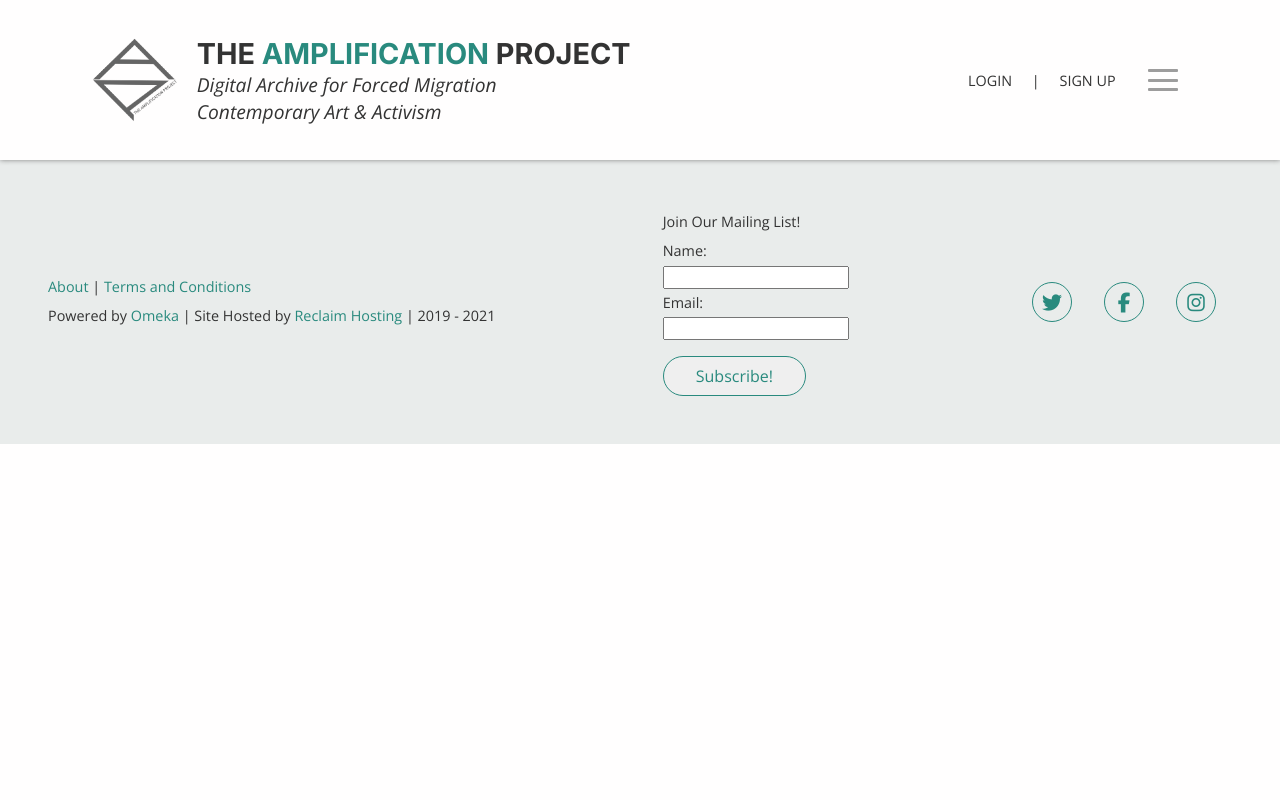
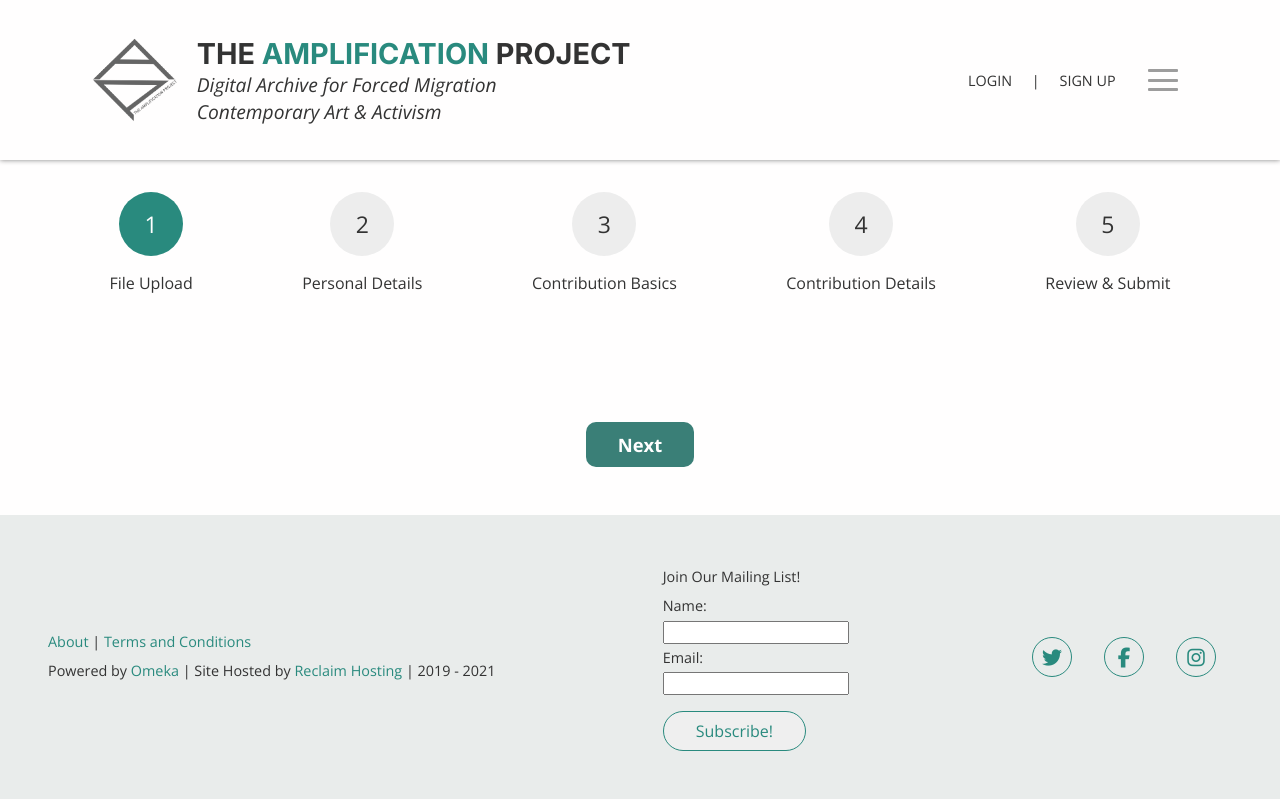
Before and after one commit to czhangy/TheAmplificationProject, a Vue app: page /submission in a window 1280 px wide. Built offline with nearby package versions, Linux system fonts and the light colour scheme.

Commit message:
Submission framework

```diff
--- /dev/null
+++ b/src/components/ProgressBar.vue
@@ -0,0 +1,100 @@
+<template>
+  <div class="bar">
+    <div class="page" v-for="(page, i) in pages" :key="i">
+      <div class="page-circle" @click="handleCircleClick(i)">
+        {{ i + 1 }}
+      </div>
+      <div class="page-label">
+        {{ page }}
+      </div>
+    </div>
+  </div>
+</template>
+
+<script>
+export default {
+  name: "ProgressBar",
+  props: {
+    pages: {
+      type: Array,
+      default: [],
+    },
+    active: {
+      type: Number,
+      default: 0,
+    },
+    onClick: {
+        type: Function,
+        required: true,
+    },
+  },
+  mounted() {
+    // Set styling for each bubble
+    let arr = document.getElementsByClassName("page-circle");
+    for (let i = 0; i < this.pages.length; i++) {
+      if (i > this.active) return;
+      else if (i === this.active) {
+        arr[i].style.background = "#298A7E";
+        arr[i].style.color = "white";
+      } else {
+        arr[i].style.background = "lighten(lightgrey, 10)";
+        arr[i].style.color = "#333";
+        arr[i].style.cursor = "pointer";
+        arr[i].style.border = "3px solid #298A7E";
+      }
+    }
+  },
+  methods: {
+    handleCircleClick(i) {
+      // Don't let the user advance to future pages before completing current ones
+      if (i > this.active) return;
+      this.onClick(i);
+    },
+  },
+};
+</script>
+
+<style lang="scss" scoped>
+.bar {
+  // Flexbox for layout
+  display: flex;
+  justify-content: space-evenly;
+  align-items: center;
+  // Spacing
+  margin-top: 2rem;
+  margin-bottom: 5rem;
+
+  .page {
+    // Flexbox for centering
+    display: flex;
+    flex-direction: column;
+    align-items: center;
+    // Spacing
+    margin: 0;
+
+    .page-circle {
+      // Background
+      background: lighten(lightgrey, 10);
+      // Flexbox for centering
+      display: flex;
+      justify-content: center;
+      align-items: center;
+      // Shaping
+      border-radius: 50%;
+      // Sizing
+      height: 4rem;
+      width: 4rem;
+      // Typography
+      font-family: $alt-font;
+      font-size: $subheader-font-size;
+      // Spacing
+      margin-bottom: 1rem;
+    }
+
+    .page-label {
+      // Typography
+      font-family: $alt-font;
+    }
+  }
+}
+</style>
--- a/src/router/index.js
+++ b/src/router/index.js
@@ -32,6 +32,11 @@ const routes = [
     component: () => import("@/views/Submit.vue"),
   },
   {
+    path: "/submission",
+    name: "Submission",
+    component: () => import("@/views/Submission.vue"),
+  },
+  {
     path: "/support",
     name: "Support",
     component: () => import("@/views/Support.vue"),
--- /dev/null
+++ b/src/views/Submission.vue
@@ -0,0 +1,87 @@
+<template>
+  <div class="submission">
+    <ProgressBar
+      :pages="pages"
+      :active="curPage"
+      :onClick="handleBarClick"
+      :key="curPage"
+    />
+    <div class="nav-buttons">
+      <button v-if="curPage > 0" @click="handleNavClick(-1)">Back</button>
+      <button v-if="curPage < pages.length - 1" @click="handleNavClick(1)">Next</button>
+    </div>
+  </div>
+</template>
+
+<script>
+import ProgressBar from "@/components/ProgressBar";
+
+export default {
+  name: "Submission",
+  components: {
+    ProgressBar,
+  },
+  data() {
+    return {
+      pages: [
+        "File Upload",
+        "Personal Details",
+        "Contribution Basics",
+        "Contribution Details",
+        "Review & Submit",
+      ],
+      curPage: 0,
+    };
+  },
+  methods: {
+    handleBarClick(i) {
+      this.curPage = i;
+    },
+    handleNavClick(inc) {
+      this.curPage += inc;
+    },
+  },
+};
+</script>
+
+<style lang="scss" scoped>
+.submission {
+  width: 100%;
+
+  .nav-buttons {
+    // Flexbox for centering
+    display: flex;
+    justify-content: center;
+
+    button {
+      // Spacing
+      margin: 3rem;
+      // Button styling
+      background: $accent-dark-teal;
+      padding: 0.625rem 2rem;
+      border-radius: 10px;
+      // Typography
+      font-family: $alt-font;
+      font-weight: $bold;
+      font-size: calc(clamp(0.8rem, 0.64rem + 0.64vw, 1.2rem));
+      color: white;
+      text-align: center;
+      // Smooth hover animation
+      transition: all 0.2s ease;
+      // Remove default button styling
+      border: none;
+      // Clickable
+      cursor: pointer;
+    }
+  }
+}
+
+// Sticky hover
+@media (hover: hover) {
+  button {
+    &:hover {
+      transform: scale(1.05);
+    }
+  }
+}
+</style>
--- a/src/views/Submit.vue
+++ b/src/views/Submit.vue
@@ -6,7 +6,7 @@
       process, how to interact with materials, and other important information.
     </p>
     <Accordion :panelContent="panelContent" />
-    <router-link to="/">I'm ready to submit</router-link>
+    <router-link to="/submission">I'm ready to submit</router-link>
   </div>
 </template>
 
```
